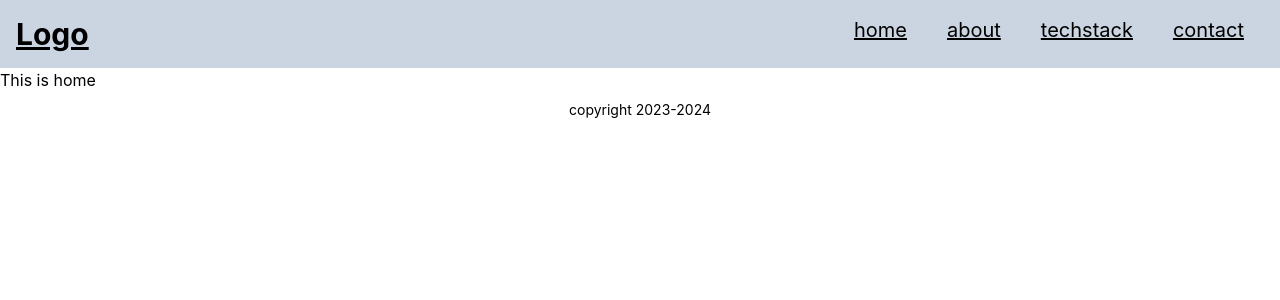
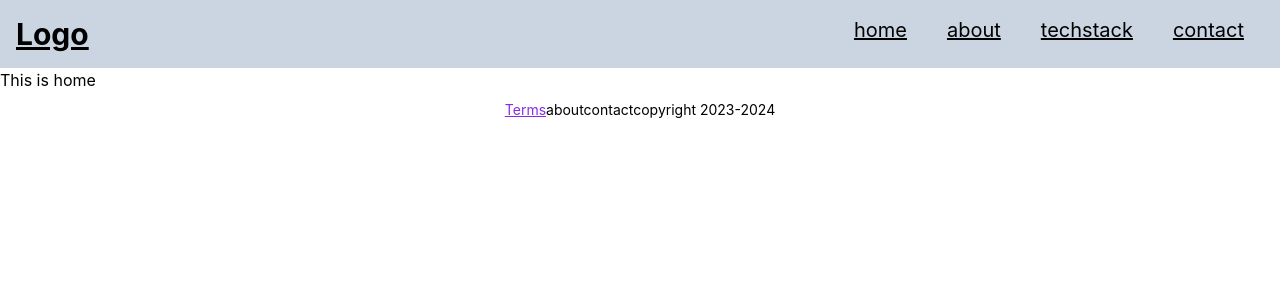
Before and after one commit to trainerfrontend/react-routing, a React (Create React App) app: page / in a window 1280 px wide. Shown: the top 300 px of the page. Built offline with nearby package versions, Linux system fonts and the light colour scheme.

Commit message:
dynamic routing

```diff
--- /dev/null
+++ b/src/Pages/Detail.jsx
@@ -0,0 +1,5 @@
+const Detail = () => {
+    return <h1>Details</h1>
+}
+
+export default Detail;
--- /dev/null
+++ b/src/components/common/Error.jsx
@@ -0,0 +1,5 @@
+const Error = () => {
+    return <h1 className="text-2xl text-red-500">Oops!! this is not a valid path</h1>
+}
+
+export default Error;
--- a/src/components/global/Card.jsx
+++ b/src/components/global/Card.jsx
@@ -1,14 +1,17 @@
+import { useEffect, useState } from "react";
+import CardItem from "./CardItem";
+
 const Card = () => {
+    const [usersData, setUsersData] = useState();
+
+    useEffect(() => {
+        fetch("https://jsonplaceholder.typicode.com/users")
+            .then(response => response.json())
+            .then(data => setUsersData(data));
+    }, [])
+
     return <section>
-        <div>
-            <h1>Angular</h1>
-        </div>
-        <div>
-            <h1>ReactJS</h1>
-        </div>
-        <div>
-            <h1>VueJS</h1>
-        </div>
+        <CardItem usersData={usersData} />
     </section>
 }
 
--- /dev/null
+++ b/src/components/global/CardItem.jsx
@@ -0,0 +1,16 @@
+import { NavLink } from "react-router-dom"
+
+const CardItem = ({ usersData }) => {
+    const createUserList = () => {
+        return usersData.map((user) => {
+            return <li key={user.id} className="my-4">
+                <NavLink to={`detail/${user.id}`}>{user.name}</NavLink>
+                <p className="text-l text-red-600">{user.email}</p>
+            </li>
+        })
+    }
+
+    return <ul>{usersData && createUserList()}</ul>
+}
+
+export default CardItem
--- a/src/components/global/Footer.jsx
+++ b/src/components/global/Footer.jsx
@@ -1,5 +1,12 @@
+import { NavLink } from "react-router-dom";
+
 const Footer = () => {
-    return <footer className="text-sm text-center p-2">copyright 2023-2024</footer>
+    return <footer className="text-sm text-center p-2">
+        <NavLink to="/">Terms</NavLink>
+        <NavLink to="about">about</NavLink>
+        <NavLink to="contact">contact</NavLink>
+        copyright 2023-2024</footer>
+
 }
 
 export default Footer;
--- a/src/index.css
+++ b/src/index.css
@@ -15,3 +15,8 @@ code {
   font-family: source-code-pro, Menlo, Monaco, Consolas, 'Courier New',
     monospace;
 }
+
+.active{
+  color:blueviolet;
+  text-decoration: underline;
+}
--- a/src/routes/RouteRoot.jsx
+++ b/src/routes/RouteRoot.jsx
@@ -9,6 +9,8 @@ import TechStack from "../Pages/TechStack";
 import Contact from "../Pages/Contact";
 import RootLayout from "../Layout/RootLayout";
 import App from "../App";
+import Error from '../components/common/Error';
+import Detail from '../Pages/Detail';
 
 const Router = createBrowserRouter(
     createRoutesFromElements(
@@ -17,6 +19,8 @@ const Router = createBrowserRouter(
             <Route path="about" element={<About />} />
             <Route path="techstack" element={<TechStack />} />
             <Route path="contact" element={<Contact />} />
+            <Route path="detail/:userid" element={<Detail />} />
+            <Route path="*" element={<Error />} />
         </Route>)
 )
 
```
